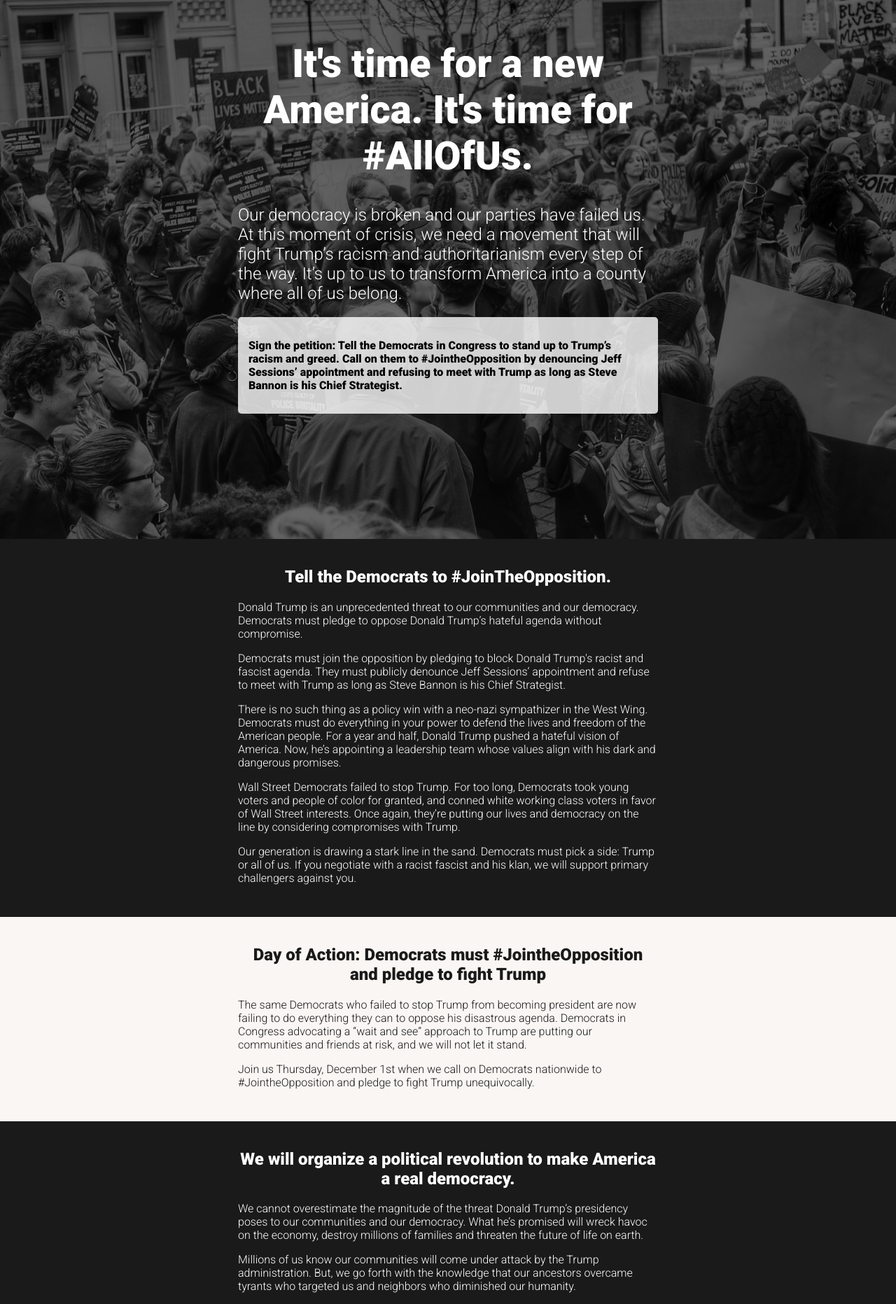
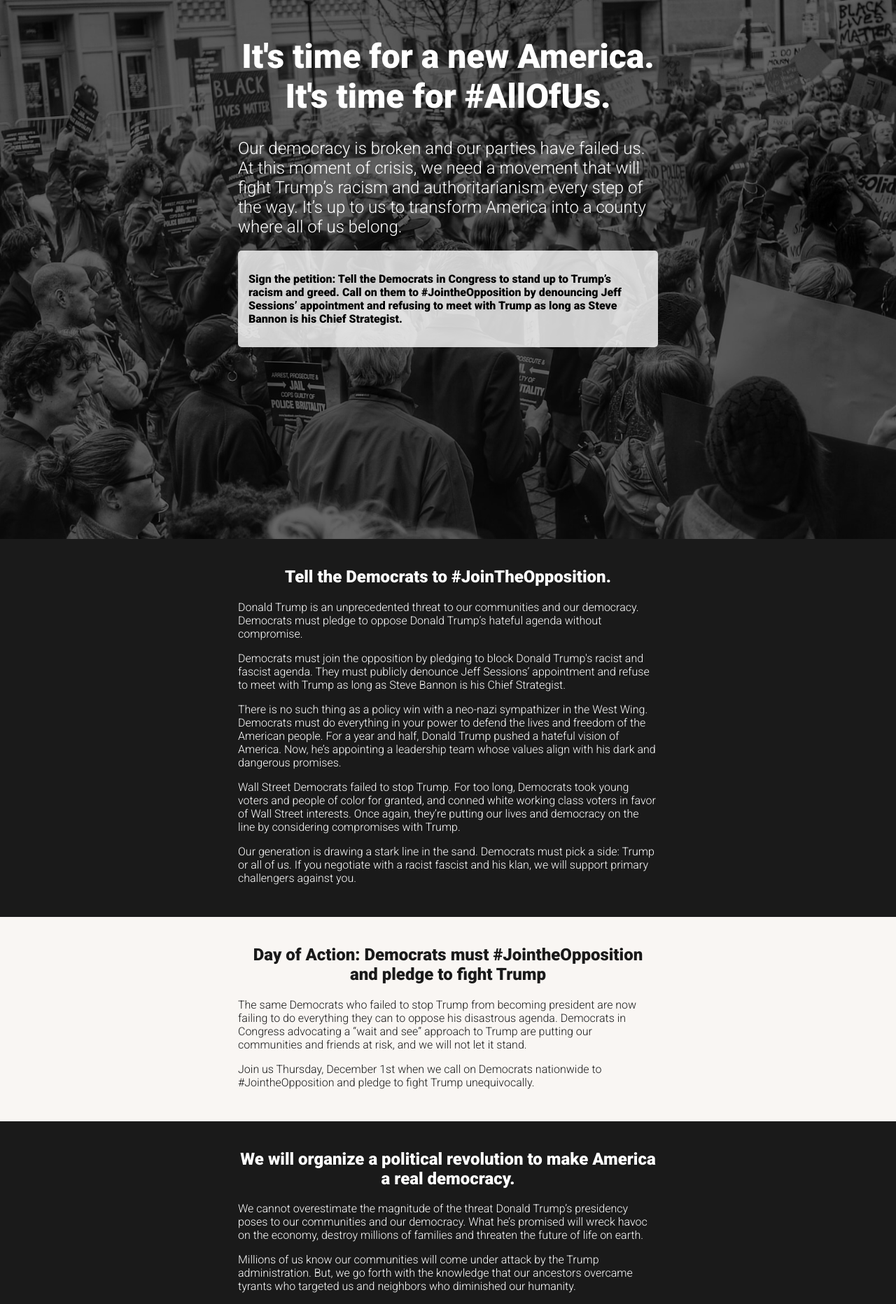
Before and after one commit to DigitalCharlie/allofus, a Jekyll site: the page built from index.html, in a window 1280 px wide. Shown: the top 1863 px of the page at 70% size. Built offline with Jekyll 4.4.1, drawn with Linux system fonts in a browser that asks for light colours; nearby versions of some CDN libraries; a script that is not in the unit is left out; some of the changed text lies outside the part shown.

Commit message:
lots of little updates

```diff
--- a/_includes/head.html
+++ b/_includes/head.html
@@ -8,15 +8,15 @@
     <meta name="viewport" content="width=device-width, user-scalable=yes, minimum-scale=1.0">
     <meta name="description" content="">
     <meta name="author" content="AllOfUs">
-    <meta property="og:title" content="Join the Opposition"/>
+    <meta property="og:title" content="In the age of Trump, we need an unprecedented mass movement."/>
     <meta property="og:type" content="website"/>
     <meta property="og:url" content="http://www.allofus.org"/>
     <meta property="og:image" content="{{ site.baseurl }}/images/shareimage.png"/>
     <meta property="og:site_name" content="AllOfUs"/>
     <meta property="fb:admins" content="612663871"/>
-    <meta property="og:description" content="We believe that we will win"/>
+    <meta property="og:description" content="We refuse to allow racists and a corrupt ruling class to continue destroying our communities. We will organize a political revolution to make America a real, multi-racial democracy for the first time in our history."/>
     <meta property="twitter:title" content="AllOfUs" />
-    <meta property="twitter:description" content="We Believe that We Will Win" />
+    <meta property="twitter:description" content="We refuse to allow racists and a corrupt ruling class to continue destroying our communities. We will organize a political revolution to make America a real, multi-racial democracy for the first time in our history." />
 
     <title>AllOfUs</title>
 
--- a/_layouts/default.html
+++ b/_layouts/default.html
@@ -17,9 +17,9 @@
 
               <a href="http://www.allofus.org/#take-action" class="header-text">TAKE ACTION</a>
 
-                <div class='share-icon fb-small' ><a href="#"><img class="icon" src="images/facebook-icon.png"></a></div>
+              <div class='share-icon fb-small' ><a href="http://www.facebook.com/sharer/sharer.php?u=http://www.allofus.org" target="_blank"><img class="icon" src="images/facebook-icon.png"></a></div>
 
-                <div class='share-icon fb-small' ><a href="#"><img class="icon" src="images/twitter-icon.png"></a></div>
+              <div class='share-icon fb-small' ><a href="https://twitter.com/intent/tweet?text=We%20will%20fight%20Trump%20every%20step%20of%20the%20way—and%20take%20on%20the%20Wall%20St%20Democrats%20who%20failed%20to%20stop%20him.%20www.allofus.org%20%23TrumpvsAllofUs" target="_blank"><img class="icon" src="images/twitter-icon.png"><img class="icon" src="images/twitter-icon.png"></a></div>
 
           </div>
 
@@ -34,13 +34,13 @@
 
       <div class="footer-content">
 
-        <p class="footer-text">It's time for an American for #AllOfUs</p>
+        <p class="footer-text">It's time for an America for #AllOfUs</p>
 
         <div class="footer-buttons">
 
-          <div class='share-icon fb-small' ><a href="#"><img class="icon" src="images/facebook-icon.png"></a></div>
-          <div class='share-icon fb-small' ><a href="#"><img class="icon" src="images/twitter-icon.png"></a></div>
-          <div class='share-icon fb-small' ><a href="#"><img class="icon" src="images/email-icon.png"></a></div>
+          <div class='share-icon fb-small' ><a href="http://www.facebook.com/sharer/sharer.php?u=http://www.allofus.org" target="_blank"><img class="icon" src="images/facebook-icon.png"></a></div>
+          <div class='share-icon fb-small' ><a href="https://twitter.com/intent/tweet?text=We%20will%20fight%20Trump%20every%20step%20of%20the%20way—and%20take%20on%20the%20Wall%20St%20Democrats%20who%20failed%20to%20stop%20him.%20www.allofus.org%20%23TrumpvsAllofUs" target="_blank"><img class="icon" src="images/twitter-icon.png"></a></div>
+          <div class='share-icon fb-small' ><a href="mailto:?subject=Subjectline=Check%20out%20AllOfUs.org!&body=Hey%2C%20I%20just%20joined%20AllofUs.org%2C%20a%20new%20multi-racial%2C%20millennial-led%20movement%20fighting%20racism%20and%20corporate%20greed.%20AllofUs%20is%20organizing%20to%20stop%20Trump%E2%80%99s%20agenda%20of%20hate%E2%80%94and%20also%20taking%20on%20the%20Democratic%20Party%20for%20selling%20out%20our%20communities%20to%20Wall%20Street.%0A%0ACheck%20it%20out!%0A%0ALink%3A%20http%3A%2F%2Fwww.allofus.org" target="_blank"><img class="icon" src="images/email-icon.png"></a></div>
 
         </div>
 
--- a/css/allofus.css
+++ b/css/allofus.css
@@ -39,6 +39,7 @@
 
     h2 {
         text-align:center;
+        font-size:1.25em;
     }
 
     h3 {
@@ -455,11 +456,11 @@
         }
 
         h1 {
-            font-size:3.5em;
+            font-size:3em;
         }
 
         h2 {
-
+            font-size:1.5em;
         }
 
         h3 {
--- a/index.html
+++ b/index.html
@@ -32,9 +32,9 @@
         </h3>
 
         <div class="shareButtons">
-            <a class="share-button facebook btn" href="http://www.facebook.com/sharer/sharer.php?u=http://www.gopcausedtrump.com" target="_blank">Share on Facebook</a>
-            <a class="share-button twitter btn" href="https://twitter.com/intent/tweet?text=I%20don%27t%20think%20this%20can%20be%20said%20clearly%20enough%3A%20Trump%27s%20racist%20campaigning%20was%20NOT%20an%20aberration.%20www.gopcausedtrump.com%20%23gopcausedtrump" target="_blank">Share on Twitter</a>
-            <a class="share-button email btn" href="mailto:?subject=Subjectline&body=Body%20text" target="_blank">Share via Email</a>
+            <a class="share-button facebook btn" href="http://www.facebook.com/sharer/sharer.php?u=http://www.allofus.org" target="_blank">Share on Facebook</a>
+            <a class="share-button twitter btn" href="https://twitter.com/intent/tweet?text=We%20will%20fight%20Trump%20every%20step%20of%20the%20way—and%20take%20on%20the%20Wall%20St%20Democrats%20who%20failed%20to%20stop%20him.%20www.allofus.org%20%23TrumpvsAllofUs" target="_blank">Share on Twitter</a>
+            <a class="share-button email btn" href="mailto:?subject=Subjectline=Check%20out%20AllOfUs.org!&body=Hey%2C%20I%20just%20joined%20AllofUs.org%2C%20a%20new%20multi-racial%2C%20millennial-led%20movement%20fighting%20racism%20and%20corporate%20greed.%20AllofUs%20is%20organizing%20to%20stop%20Trump%E2%80%99s%20agenda%20of%20hate%E2%80%94and%20also%20taking%20on%20the%20Democratic%20Party%20for%20selling%20out%20our%20communities%20to%20Wall%20Street.%0A%0ACheck%20it%20out!%0A%0ALink%3A%20http%3A%2F%2Fwww.allofus.org" target="_blank">Share via Email</a>
         </div>
 
 
```
Also changed, not shown: images/shareimage.png (added).
